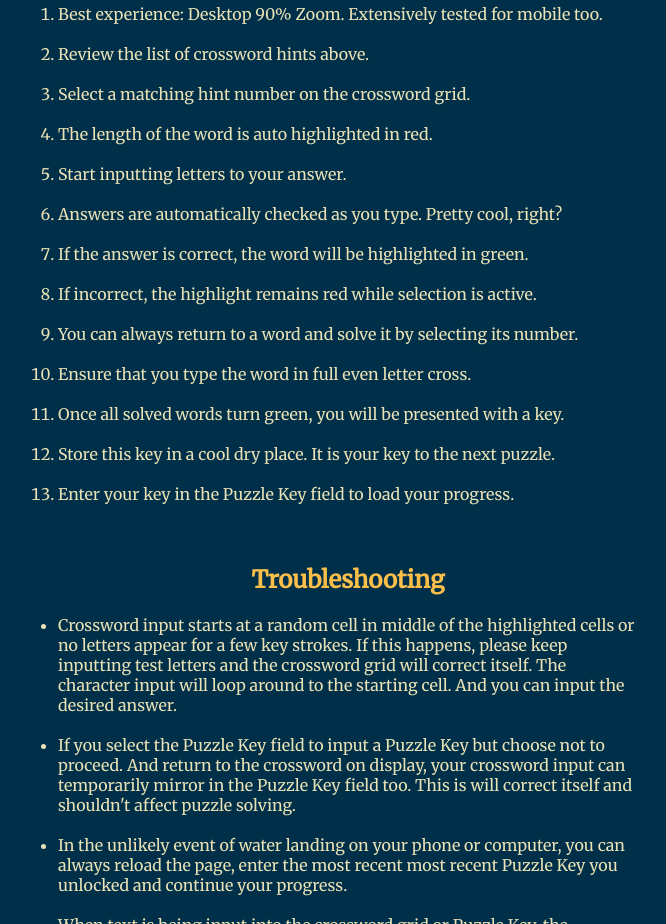
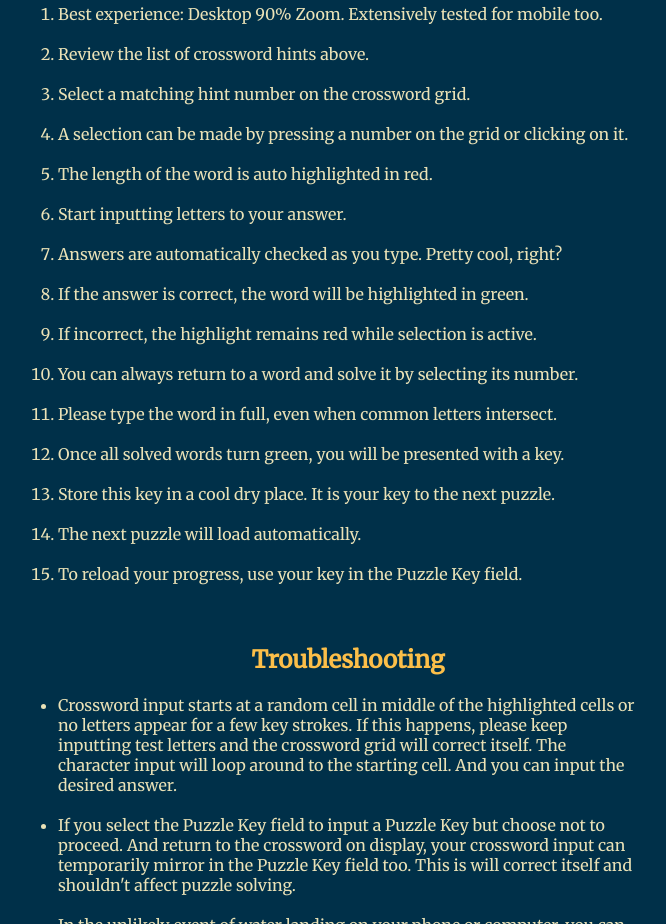
Before and after one commit to mcriddler/for_claire, a plain HTML site: page index.html in a window 1280 px wide. Shown: the part 1440-2364 px from the top of the page, without its empty margins (292-958 px from the left). Drawn offline with Linux system fonts and the light colour scheme.

Commit message:
Update index.html

```diff
--- a/index.html
+++ b/index.html
@@ -371,16 +371,18 @@
                 <li>Best experience: Desktop 90% Zoom. Extensively tested for mobile too.</li>
                 <li>Review the list of crossword hints above.</li>
                 <li>Select a matching hint number on the crossword grid.</li>
+                <li>A selection can be made by pressing a number on the grid or clicking on it.</li>
                 <li>The length of the word is auto highlighted in red.</li>
                 <li>Start inputting letters to your answer.</li>
                 <li>Answers are automatically checked as you type. Pretty cool, right?</li>
                 <li>If the answer is correct, the word will be highlighted in green.</li>
                 <li>If incorrect, the highlight remains red while selection is active.</li>
                 <li>You can always return to a word and solve it by selecting its number.</li>
-                <li>Ensure that you type the word in full even letter cross.</li>
+                <li>Please type the word in full, even when common letters intersect.</li>
                 <li>Once all solved words turn green, you will be presented with a key.</li>
                 <li>Store this key in a cool dry place. It is your key to the next puzzle.</li>
-                <li>Enter your key in the Puzzle Key field to load your progress.</li>
+                <li>The next puzzle will load automatically.</li>
+                <li>To reload your progress, use your key in the Puzzle Key field.</li>
             </ol>
         </div>
         <br>
```
